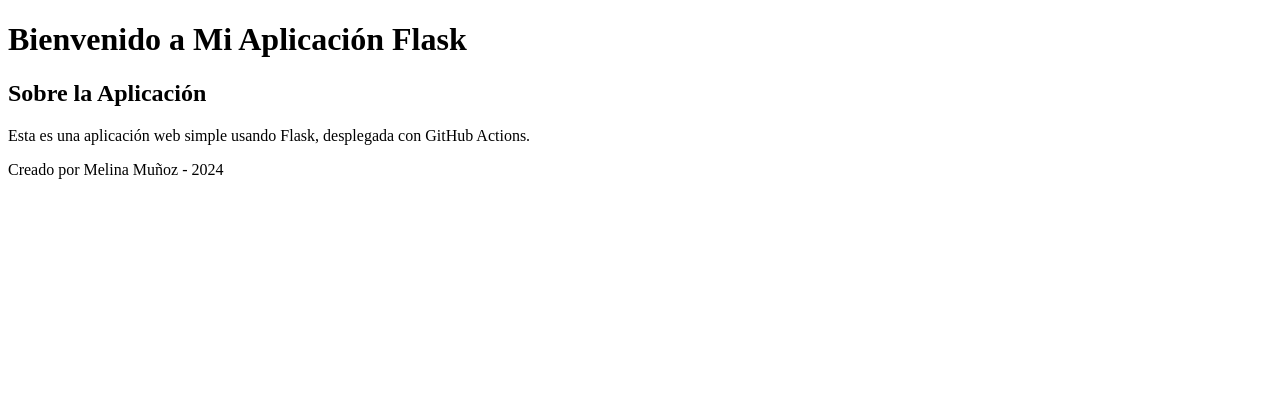
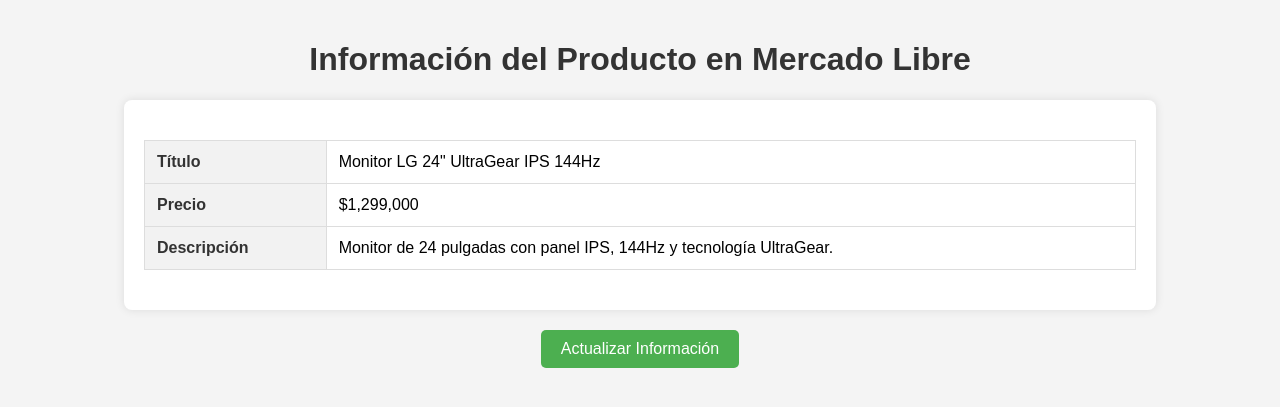
Before and after one commit to Melina3m/simple_page, a Flask app: page / in a window 1280 px wide. Shown: the top 407 px of the page. Run offline with Flask 3, Linux system fonts and the light colour scheme.

Commit message:
se agrega script de actividad anterior

```diff
--- a/templates/index.html
+++ b/templates/index.html
@@ -3,22 +3,92 @@
 <head>
     <meta charset="UTF-8">
     <meta name="viewport" content="width=device-width, initial-scale=1.0">
-    <title>Mi Aplicación Flask</title>
+    <title>Información de Producto - Mercado Libre</title>
+    <style>
+        body {
+            font-family: Arial, sans-serif;
+            background-color: #f4f4f4;
+            margin: 0;
+            padding: 20px;
+        }
+        h1 {
+            text-align: center;
+            color: #333;
+        }
+        .table-container {
+            margin: 0 auto;
+            width: 80%;
+            background-color: #fff;
+            padding: 20px;
+            border-radius: 8px;
+            box-shadow: 0 0 10px rgba(0, 0, 0, 0.1);
+        }
+        table {
+            width: 100%;
+            border-collapse: collapse;
+            margin: 20px 0;
+        }
+        table th, table td {
+            padding: 12px;
+            border: 1px solid #ddd;
+            text-align: left;
+        }
+        table th {
+            background-color: #f2f2f2;
+            color: #333;
+        }
+        .button-container {
+            text-align: center;
+            margin-top: 20px;
+        }
+        .btn {
+            padding: 10px 20px;
+            background-color: #4CAF50;
+            color: white;
+            border: none;
+            cursor: pointer;
+            font-size: 16px;
+            border-radius: 5px;
+        }
+        .btn:hover {
+            background-color: #45a049;
+        }
+    </style>
 </head>
 <body>
-    <header>
-        <h1>Bienvenido a Mi Aplicación Flask</h1>
-    </header>
 
-    <main>
-        <section>
-            <h2>Sobre la Aplicación</h2>
-            <p>Esta es una aplicación web simple usando Flask, desplegada con GitHub Actions.</p>
-        </section>
-    </main>
+    <h1>Información del Producto en Mercado Libre</h1>
 
-    <footer>
-        <p>Creado por Melina Muñoz - 2024</p>
-    </footer>
+    <div class="table-container">
+        <table>
+            <tr>
+                <th>Título</th>
+                <td id="titulo"></td>
+            </tr>
+            <tr>
+                <th>Precio</th>
+                <td id="precio"></td>
+            </tr>
+            <tr>
+                <th>Descripción</th>
+                <td id="descripcion"></td>
+            </tr>
+        </table>
+    </div>
+
+    <div class="button-container">
+        <button class="btn" onclick="window.location.reload();">Actualizar Información</button>
+    </div>
+
+    <script>
+
+
+        // Simulando datos extraídos
+        document.getElementById('titulo').innerText = "Monitor LG 24\" UltraGear IPS 144Hz";
+        document.getElementById('precio').innerText = "$1,299,000";
+        document.getElementById('descripcion').innerText = "Monitor de 24 pulgadas con panel IPS, 144Hz y tecnología UltraGear.";
+
+
+    </script>
 </body>
 </html>
```
